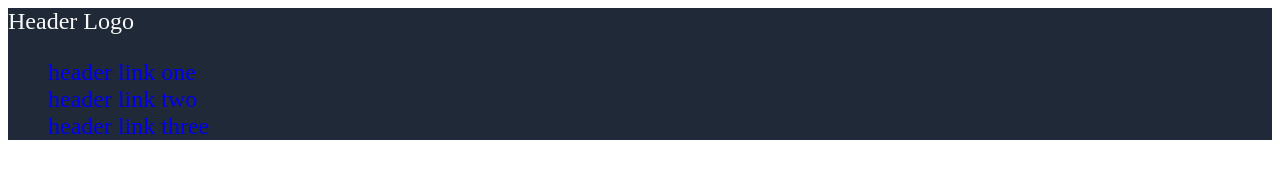
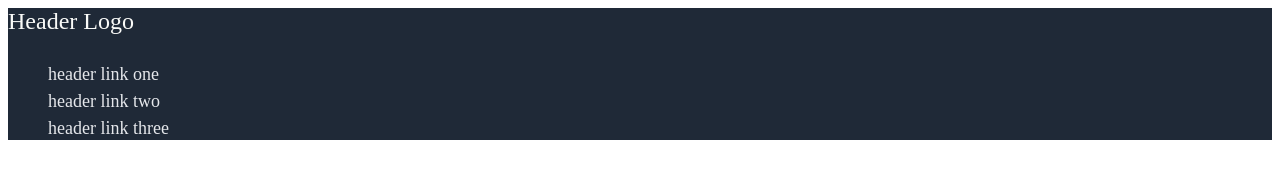
Before and after one commit to Droich/This-Website-Is-Awesome-Project, a plain HTML site: page index.html in a window 1280 px wide. Drawn offline with Linux system fonts and the light colour scheme.

Commit message:
added some shit

```diff
--- a/styles.css
+++ b/styles.css
@@ -10,4 +10,6 @@ ul{
 
 a{
     text-decoration: none;
+    font-size: 18px;
+    color: #e5e7eb;
 }
```
